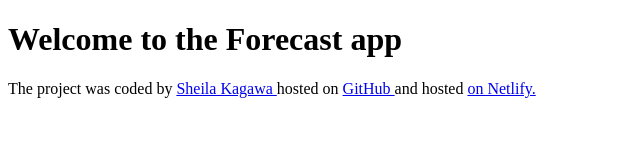
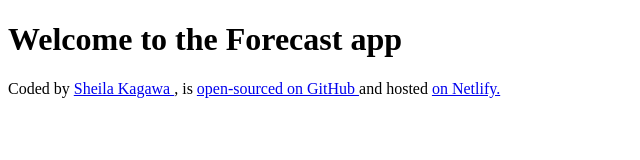
Before and after one commit to shlqjn/My-Weather-Forecast, a plain HTML site: page index.html in a window 1280 px wide. Shown: the whole page, without its empty margins (0-640 px from the left). Drawn offline with Linux system fonts and the light colour scheme.

Commit message:
Updated the footer content to something more readable

```diff
--- a/index.html
+++ b/index.html
@@ -8,11 +8,11 @@
   <body>
     <h1>Welcome to the Forecast app</h1>
     <footer>
-      The project was coded by
+      Coded by
       <a href="https://github.com/shlqjn/" target="_blank"> Sheila Kagawa </a>
-      hosted on
+      , is
       <a href="https://github.com/shlqjn/My-Weather-Forecast/" target="_blank">
-        GitHub
+        open-sourced on GitHub
       </a>
       and hosted
       <a
```
